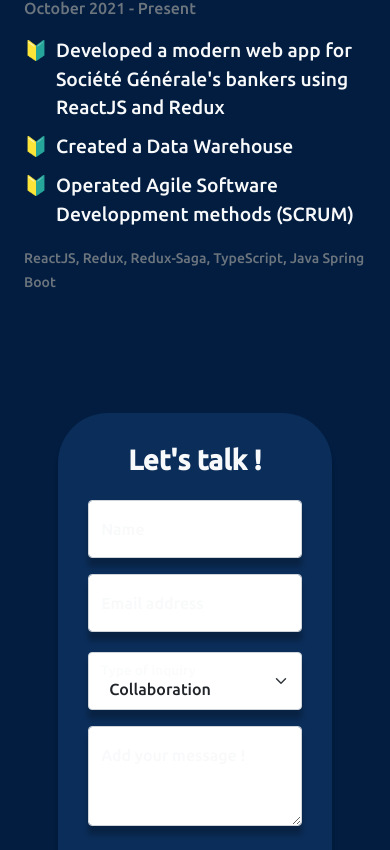
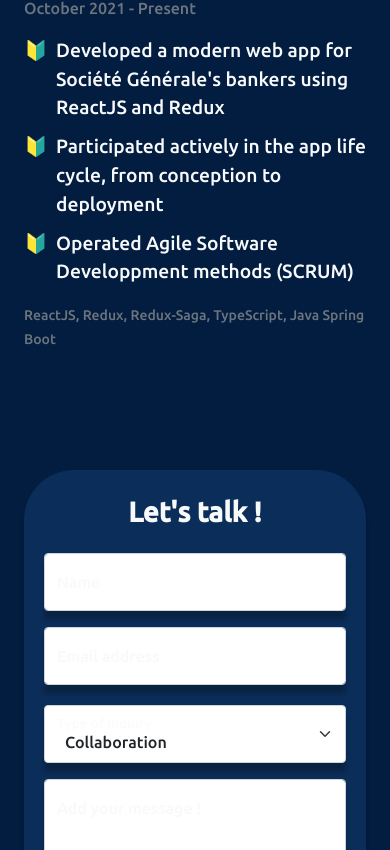
Before and after one commit to hugosinp/hugo-sinprasith-portfolio, a React (Create React App) app: page / in a window 390 px wide. Shown: the part 5014-5864 px from the top of the page. Built offline with nearby package versions, Linux system fonts and the light colour scheme; no server answers.

Commit message:
fixed contact form for small devices & changed axa's data

```diff
--- a/src/app/static/data.js
+++ b/src/app/static/data.js
@@ -35,7 +35,7 @@ export const entreprises = [
         "description":
             {
                 "paragraph1": "Developed a modern web app for Société Générale's bankers using ReactJS and Redux",
-                "paragraph2": "Created a Data Warehouse",
+                "paragraph2": "Participated actively in the app life cycle, from conception to deployment",
                 "paragraph3": "Operated Agile Software Developpment methods (SCRUM)",
             },
         "tech": "ReactJS, Redux, Redux-Saga, TypeScript, Java Spring Boot ",
@@ -49,11 +49,11 @@ export const entreprises = [
         "job_type": "Apprenticeship",
         "description":
             {
-                "paragraph1": "Implemented an ETL Process from Data Extraction to Reporting publish",
+                "paragraph1": "Implemented an ETL Process from Data Extraction to PowerBI Reporting export",
                 "paragraph2": "Created a Data Warehouse",
                 "paragraph3": "Led Python programming training sessions for new staff",
             },
-        "tech": "ReactJS, Redux, Redux-Saga, TypeScript, Java Spring Boot",
+        "tech": "Python/Anaconda, Pandas, SQLite3, PowerBI, VBA",
         "image": "axa-logo"
     },
     {
--- a/src/app/static/scss/organisms/oContactForm.scss
+++ b/src/app/static/scss/organisms/oContactForm.scss
@@ -11,8 +11,10 @@
 /* Extra small devices (phones, 576px and down) */
 @media only screen and (max-width: 576px) {
   .o-contactForm {
-    width: 100%;
-    padding: 25px;
+    width: 100% !important;
+    padding-top: 25px !important;
+    padding-left: 20px !important;
+    padding-right: 20px !important;
   }
 }
 
@@ -35,16 +37,16 @@
 /* Large devices (1200px and down) */
 @media only screen and (max-width: 1200px) {
   .o-contactForm {
-    width: 80% !important;
-    padding: 30px !important;
+    width: 80%;
+    padding: 30px;
   }
 }
 
 /* Extra Large devices (1400px and down) */
 @media only screen and (max-width: 1400px) {
   .o-contactForm {
-    width: 80% !important;
-    padding: 30px !important;
+    width: 80%;
+    padding: 30px;
   }
 }
 
```
